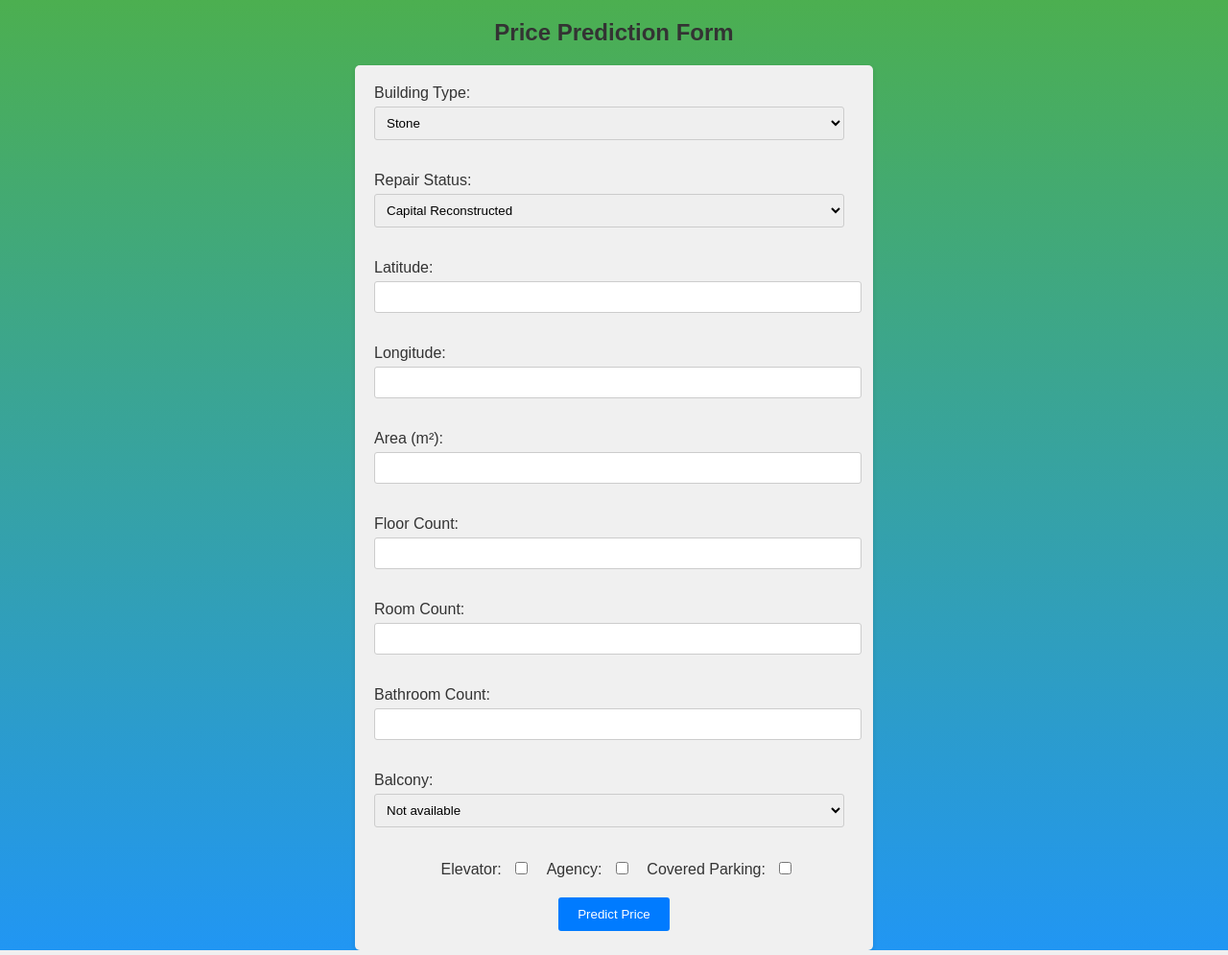
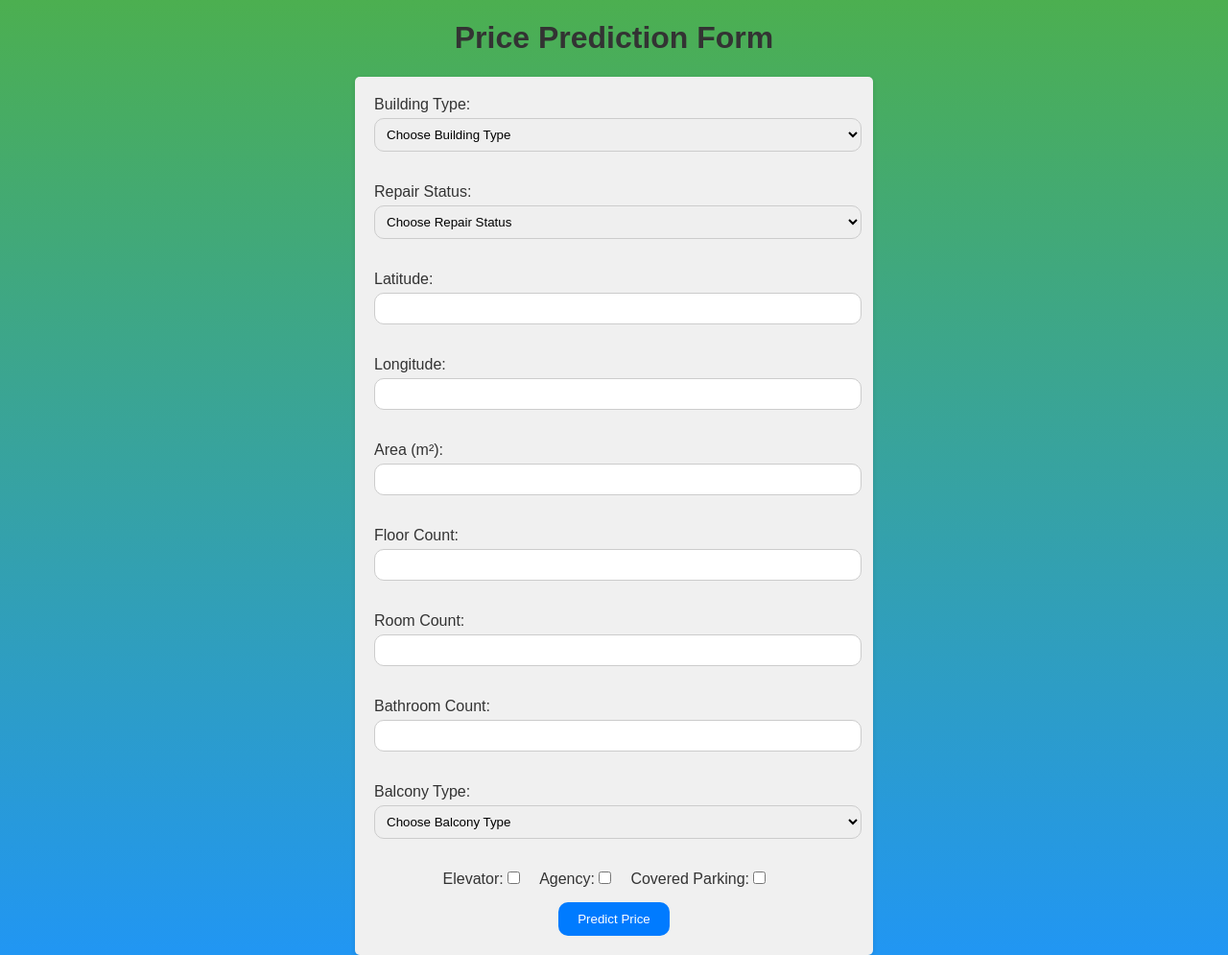
Before and after one commit to RobertArustamyan/EstateAnalysis, a Flask app: page / in a window 1280 px wide. Shown: the whole page at 96% size. Run offline with Flask 3, Linux system fonts and the light colour scheme.

Commit message:
Modified index.html by Andranik

```diff
--- a/Templates/index.html
+++ b/Templates/index.html
@@ -12,11 +12,18 @@
     padding: 0;
     background-color: #4CAF50;
     background-image: linear-gradient(to bottom, #4CAF50, #2196F3);
+    background-repeat: no-repeat;
 }
 
-h2,h3z {
+h1{
     color: #333;
     text-align: center;
+}
+
+#predicted_price {
+    text-align: center;
+    font-size: 20px;
+    font-weight: bold;
 }
 
 form {
@@ -35,17 +42,23 @@ label {
     color: #333;
 }
 
-input[type="number"],
-select {
-    width: calc(100% - 10px);
+input[type="number"]{
+    width: 490px;
+    height: 15px;
     padding: 8px;
     margin-bottom: 15px;
     border: 1px solid #ccc;
     border-radius: 3px;
+    border-radius: 10px;
 }
 
-input[type="checkbox"] {
-    margin-right: 5px;
+select {
+    width: 508px;
+    padding: 8px;
+    margin-bottom: 15px;
+    border: 1px solid #ccc;
+    border-radius: 3px;
+    border-radius: 10px;
 }
 
 button[type="submit"] {
@@ -53,10 +66,11 @@ button[type="submit"] {
     color: #fff;
     padding: 10px 20px;
     border: none;
-    border-radius: 3px;
+    border-radius: 10px;
     cursor: pointer;
-    display: block; /* Ensures the button is displayed as a block element */
-    margin: 15px auto 0; /* Centers the button horizontally and adds space between the button and other form elements */
+    display: block;
+    margin: 15px auto 0;
+
 }
 
 button[type="submit"]:hover {
@@ -64,22 +78,32 @@ button[type="submit"]:hover {
 }
 
 .checkbox-group {
-    text-align: center; /* Center contents horizontally */
+    width: 450px;
+    display: flex;
+    justify-content: center;
+    margin: 0 auto;
+}
+
+.checkbox-group > div {
+    margin-right: 20px;
 }
 
 .checkbox-group label,
 .checkbox-group input[type="checkbox"] {
     display: inline-block;
-    margin-left: 10px;
+
+    margin: 0 0 0 0;
+
 }
 
     </style>
 </head>
 <body>
-    <h2>Price Prediction Form</h2>
+    <h1>Price Prediction Form</h1>
     <form action="/predict" method="post">
         <label for="buildingtype">Building Type:</label>
         <select id="buildingtype" name="buildingtype">
+            <option value="0" hidden>Choose Building Type</option>
             <option value="stone">Stone</option>
             <option value="monolith">Monolith</option>
             <option value="panel">Panel</option>
@@ -90,6 +114,7 @@ button[type="submit"]:hover {
 
         <label for="repairstatus">Repair Status:</label>
         <select id="repairstatus" name="repairstatus">
+            <option value="0" hidden>Choose Repair Status</option>
             <option value="capital-reconstructed">Capital Reconstructed</option>
             <option value="designer-style">Designer Style</option>
             <option value="euro">Euro</option>
@@ -117,29 +142,32 @@ button[type="submit"]:hover {
         <label for="bathroomcount">Bathroom Count:</label>
         <input type="number" id="bathroomcount" name="bathroomcount" min="0"><br><br>
 
-        <label for="balcony">Balcony:</label>
+        <label for="balcony">Balcony Type:</label>
         <select id="balcony" name="balcony">
+            <option value="0" hidden>Choose Balcony Type</option>
             <option value="notavailable">Not available</option>
             <option value="close">Close balcony</option>
             <option value="open">Open balcony</option>
         </select><br><br>
 
         <div class="checkbox-group">
+            <div>
                 <label for="elevator">Elevator:</label>
                 <input type="checkbox" id="elevator" name="elevator">
-
-
+            </div>
+            <div>
                 <label for="agency">Agency:</label>
                 <input type="checkbox" id="agency" name="agency">
-
-
+            </div>
+            <div>
                 <label for="coveredparking">Covered Parking:</label>
                 <input type="checkbox" id="coveredparking" name="coveredparking">
+            </div>
         </div>
 
         <button type="submit">Predict Price</button>
         {% if predicted_price %}
-        <h3>Predicted Price: {{ predicted_price }}</h3>
+        <p id="predicted_price">Predicted Price: {{ predicted_price }}$</p>
         {% endif %}
     </form>
 
```
Lines whose indentation alone changed are shown as unchanged.
